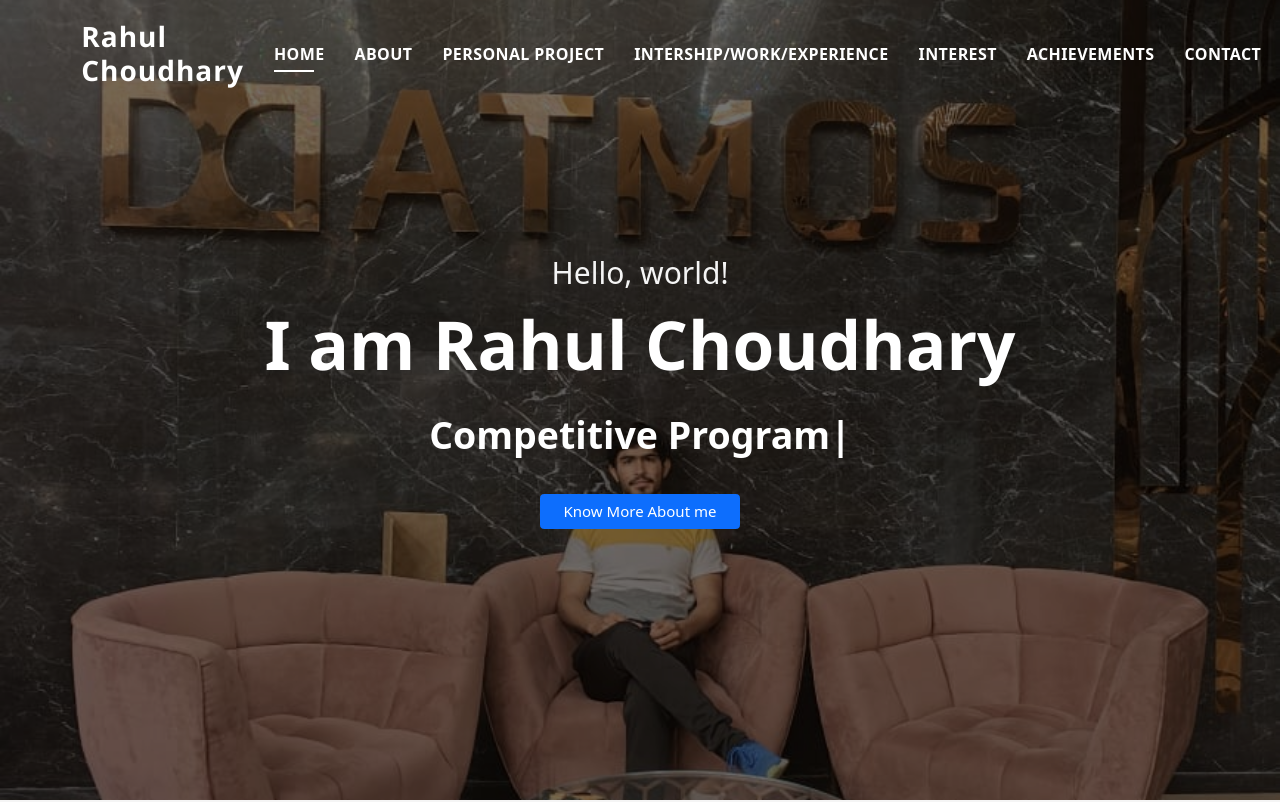
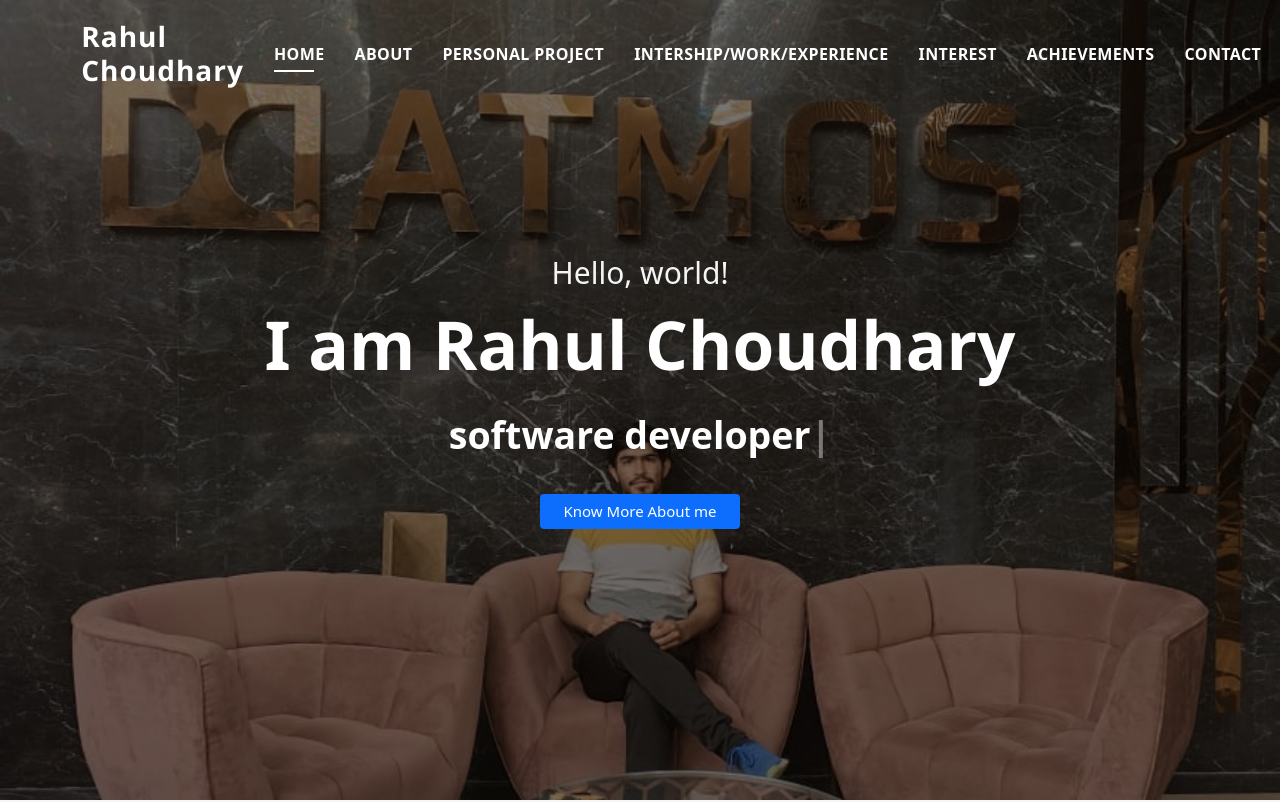
Before and after one commit to rahulchoudhary2676/rahulchoudhary2676.github.io, a plain HTML site: page index.html in a window 1280 px wide. Shown: the top 802 px of the page. Drawn offline with nearby package versions, Linux system fonts and the light colour scheme.

Commit message:
Update index.html

```diff
--- a/index.html
+++ b/index.html
@@ -64,7 +64,7 @@
         <div class="container">
           <p class="display-6 color-d">Hello, world!</p>
           <h1 class="hero-title mb-4">I am Rahul Choudhary</h1>
-          <p class="hero-subtitle"><span class="typed" data-typed-items="Data Analyst, Competitive Programmer"></span></p>
+          <p class="hero-subtitle"><span class="typed" data-typed-items="Data Analyst,software developer, Competitive Programmer"></span></p>
           <p class="pt-3"><a class="btn btn-primary btn js-scroll px-4" href="#about" role="button">Know More About me</a></p>
         </div>
       </div>
```
